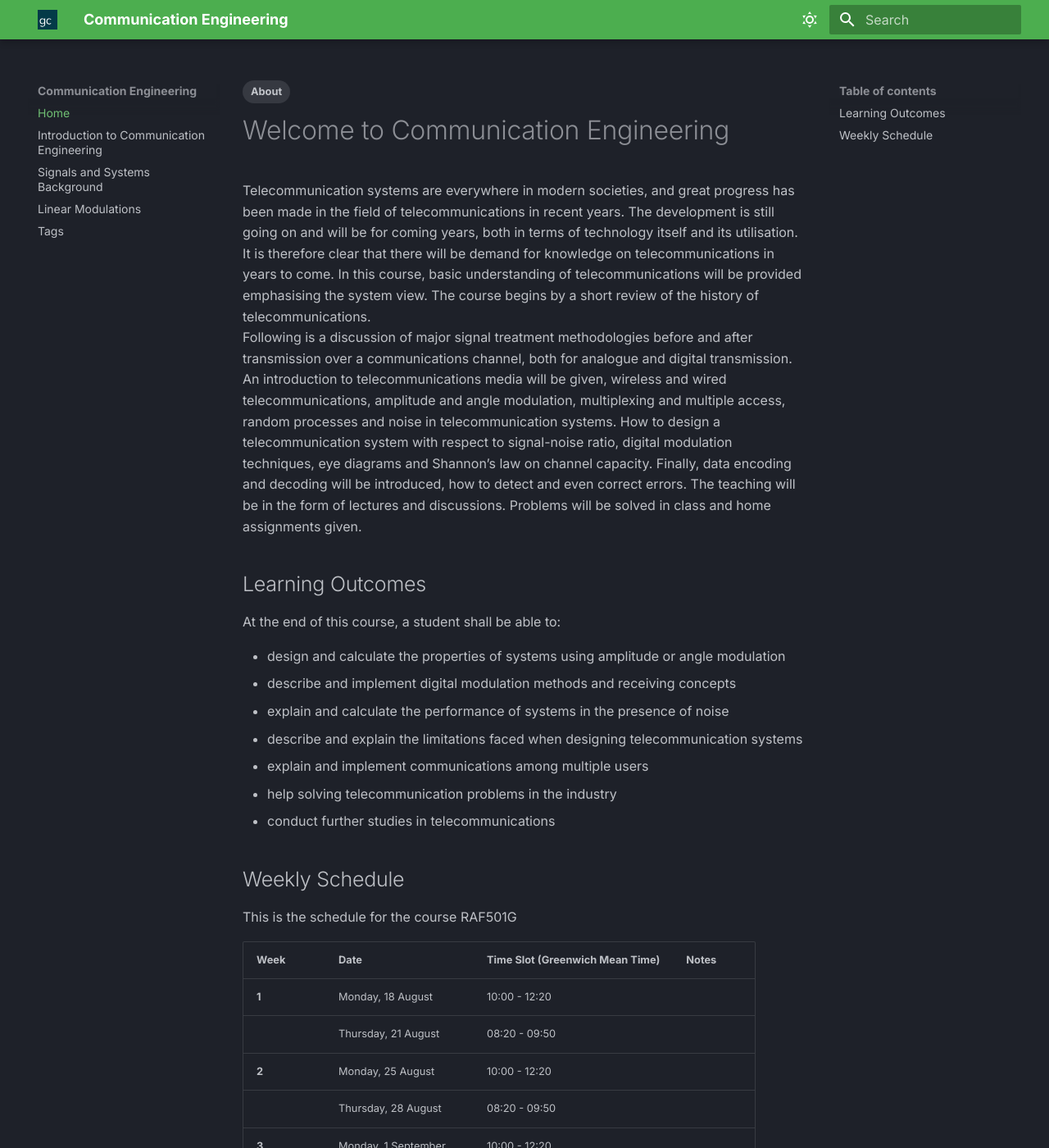
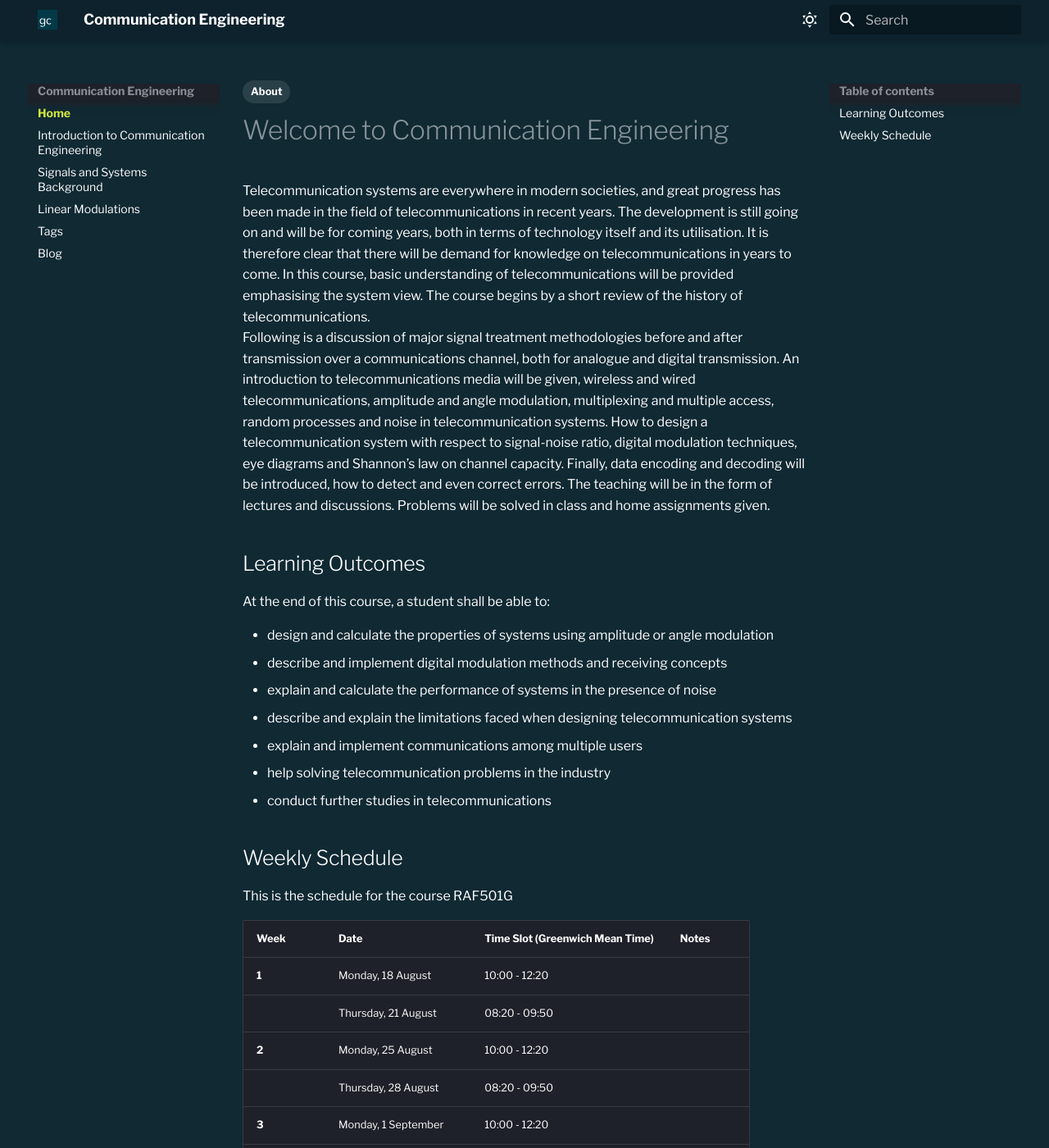
Before and after one commit to gabcav/communication-engineering, an MkDocs documentation site: the page built from docs/index.md, in a window 1280 px wide and 1400 px high. Shown: the whole window at 82% size. Built offline with MkDocs 1.6.1 and Material for MkDocs 9.7.7, drawn with Linux system fonts in a browser that asks for light colours; some web fonts are replaced.

Commit message:
add new style

```diff
--- /dev/null
+++ b/docs/stylesheets/extra.css
@@ -0,0 +1,47 @@
+/* Main background and text */
+body {
+  background-color: #102933 !important; /* Main background */
+  color: #ffffff !important; /* General text color */
+}
+
+:root {
+    /* Primary Colors */
+    --md-primary-fg-color:        #0D222D; /* Color of the main top bar */
+    /* Accent Colors */
+    --md-accent-fg-color: #cad860;         /* Accent color */
+      /* Footer */
+    --md-footer-fg-color: #ffffff; /* Footer text color */
+  }
+
+  /* Sidebar background and links */
+.md-sidebar {
+  background-color: #102933 !important; /* Sidebar background */
+}
+
+.md-sidebar .md-nav__link {
+  color: #ffffff !important; /* Color of the text in the side bars */
+}
+
+.md-sidebar .md-nav__link:hover {
+  color: #ffffff !important; /* Color when highligting the links */
+}
+
+.md-sidebar .md-nav__link--active {
+  color: #d2e93c !important; font-weight: bold; /* Color of active links */
+}
+
+/* Footer background and text */
+.md-footer {
+  background-color: #0D222D !important; /* Footer background */
+  color: #ffffff !important; /* Footer text color */
+}
+
+
+/* Links */
+a {
+  color: #ffffff !important; /* Hyperlink color */
+}
+
+a:hover {
+  color: #d2e93c !important; font-weight: bold; /* Hover link color */
+}
--- a/mkdocs.yml
+++ b/mkdocs.yml
@@ -1,10 +1,11 @@
 site_name: Communication Engineering
-site_url: https://github.com/gabcav/communications-engineering
+site_url: https://communication-engineering
 
 plugins:
   - search
   - tags:
      tags_file: tags.md
+  - blog
 
 
 # To define what files to include in the navigation
@@ -14,13 +15,14 @@ nav:
    - Signals and Systems Background: chapters/signals_and_systems_background/lecture.md
    - Linear Modulations: chapters/linear_modulations/lecture.md
    - Tags: tags.md
+   - Blog: blog/index.md
 #  - Slides: slides.md
 
 
 theme:
   name: material
   font:
-    text: Inter
+    text: Libre Franklin
     code: Red Hat Mono
   logo: assets/gc_icon.svg
   favicon: assets/gc_icon.svg
@@ -37,13 +39,14 @@ theme:
     - search.highlight
     #- search.share
   palette:
-    # Dark Mode
-    - scheme: slate
+    - scheme: slate # Dark Mode
+      #primary: green
+      primary: custom
+      accent: custom
       toggle:
         icon: material/weather-sunny
         name: Dark mode
-      primary: green
-      accent: deep purple
+
 
     # Light Mode
     - scheme: default
@@ -83,7 +86,7 @@ markdown_extensions:
   - pymdownx.details
 
 extra_css:
-  - styles.css
+  - stylesheets/extra.css
 
 extra:
   social:
```
Also changed, not shown: docs/index.md (line endings or trailing spaces), docs/stylesheets/commands.md (added), 1 other file.
